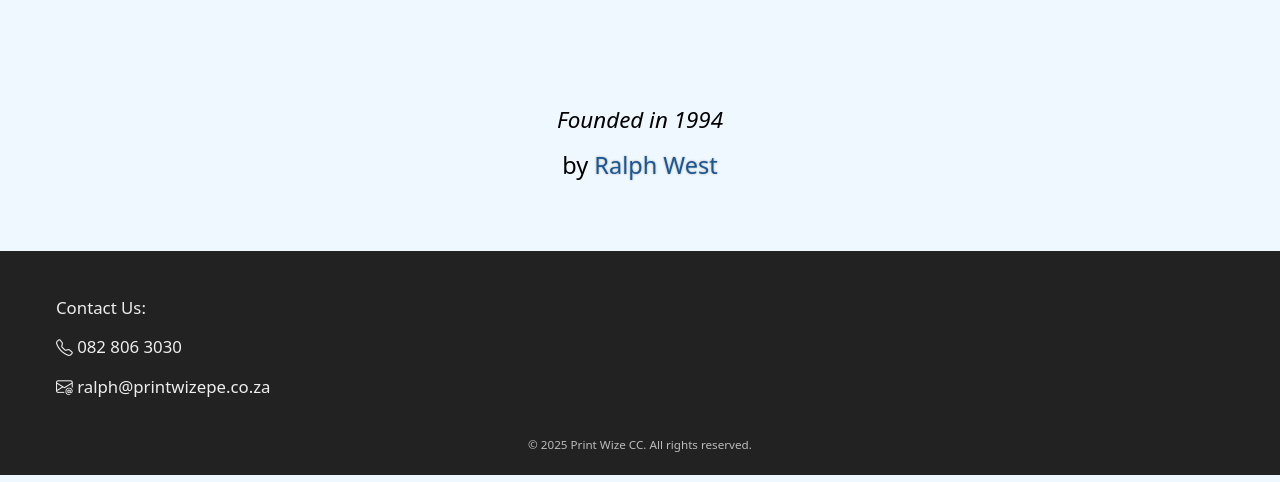
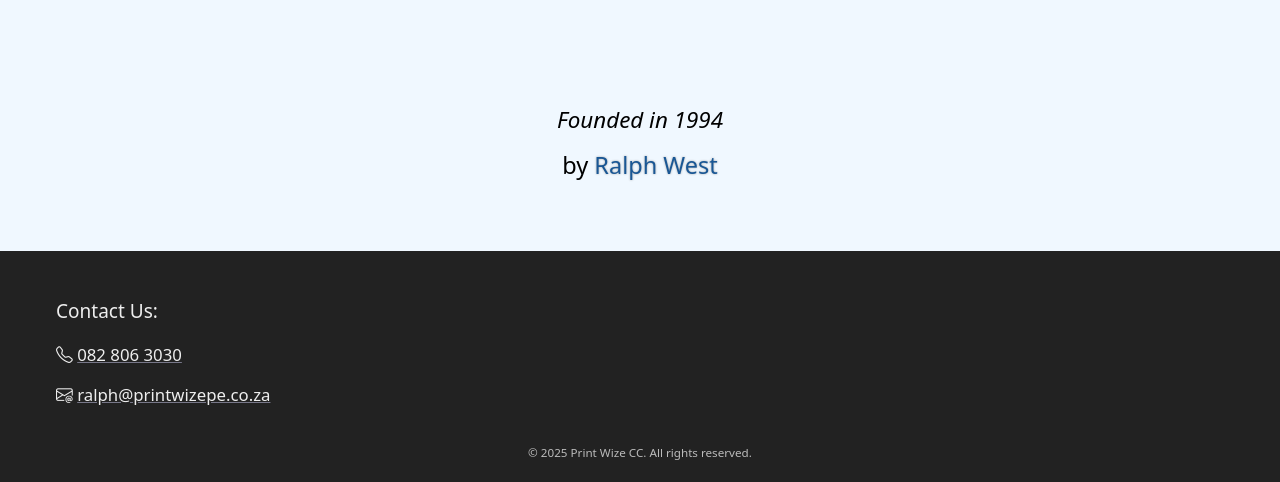
Before and after one commit to warren-west/printwize, a plain HTML site: page index.html in a window 1280 px wide. Shown: the part 1899-2381 px from the top of the page. Drawn offline with nearby package versions, Linux system fonts and the light colour scheme.

Commit message:
Chore: Added links to footer contact details

```diff
--- a/index.html
+++ b/index.html
@@ -110,9 +110,9 @@
 
   <!-- footer area -->
   <footer>
-    <p>Contact Us:</p>
-    <p><i class="bi bi-telephone"></i> 082 806 3030</p>
-    <p><i class="bi bi-envelope-at"></i> ralph@printwizepe.co.za</p>
+    <p style="font-size: 0.68rem; font-weight: 500;">Contact Us:</p>
+    <p><i class="bi bi-telephone"></i> <a href="tel:+27828063030">082 806 3030</a></p>
+    <p><i class="bi bi-envelope-at"></i> <a href="mailto:ralph@printwizepe.co.za">ralph@printwizepe.co.za</a></p>
     <div class="footer-container"></div>
   </footer>
   <div class="footer-container">
--- a/style.css
+++ b/style.css
@@ -23,6 +23,12 @@
     color: #eee;
     padding: 1rem 0 0 2rem;
     font-size: 0.6rem;
+}
+
+footer a {
+    color: #eee;
+    text-decoration: underline;
+    text-decoration-color: #778;
 }
 
 .header-container {
```
